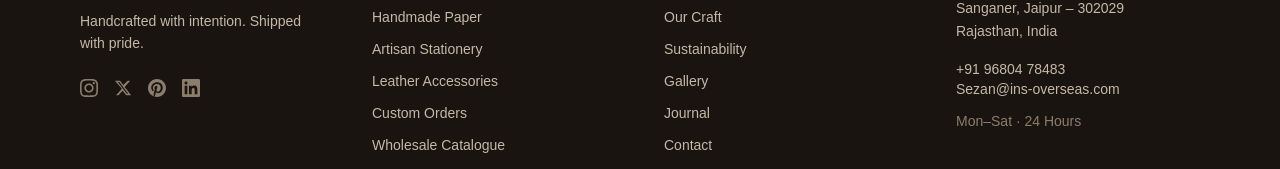
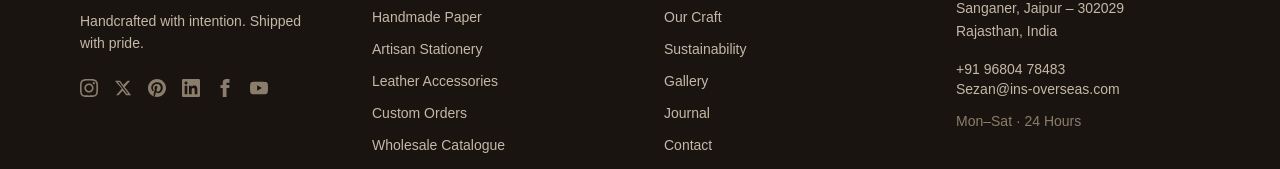
Before and after one commit to yashmarwal/INS-overseas, a React (Vite) app: page /our-craft in a window 1280 px wide. Shown: the part 2611-2780 px from the top of the page. Built offline with nearby package versions, Linux system fonts and the light colour scheme.

Commit message:
feat: add vimeo video to manufacturing teaser/page and facebook/youtube links to footer

```diff
--- a/src/components/home/FactoryVideo.tsx
+++ b/src/components/home/FactoryVideo.tsx
@@ -3,6 +3,7 @@ import { motion, AnimatePresence } from "framer-motion";
 import { Play, X, ChevronLeft, ChevronRight } from "lucide-react";
 
 const videos = [
+  { id: "1201685544" },
   { id: "1201155136" },
   { id: "1201155135" },
   { id: "1201155137" },
--- a/src/components/home/ManufacturingTeaser.tsx
+++ b/src/components/home/ManufacturingTeaser.tsx
@@ -4,9 +4,9 @@ import { Play, ArrowRight } from "lucide-react";
 
 // First 3 video IDs from the real Vimeo playlist
 const previewVideos = [
+  "1201685544",
   "1199824555",
   "1199824554",
-  "1199824476",
 ];
 
 const EASE = [0.16, 1, 0.3, 1] as [number, number, number, number];
--- a/src/components/ui/Footer.tsx
+++ b/src/components/ui/Footer.tsx
@@ -67,6 +67,32 @@ export default function Footer() {
             >
               <svg width="18" height="18" viewBox="0 0 24 24" fill="currentColor">
                 <path d="M20.447 20.452h-3.554v-5.569c0-1.328-.027-3.037-1.852-3.037-1.853 0-2.136 1.445-2.136 2.939v5.667H9.351V9h3.414v1.561h.046c.477-.9 1.637-1.85 3.37-1.85 3.601 0 4.267 2.37 4.267 5.455v6.286zM5.337 7.433c-1.144 0-2.063-.926-2.063-2.065 0-1.138.92-2.063 2.063-2.063 1.14 0 2.064.925 2.064 2.063 0 1.139-.925 2.065-2.064 2.065zm1.782 13.019H3.555V9h3.564v11.452zM22.225 0H1.771C.792 0 0 .774 0 1.729v20.542C0 23.227.792 24 1.771 24h20.451C23.2 24 24 23.227 24 22.271V1.729C24 .774 23.2 0 22.222 0h.003z"/>
+              </svg>
+            </a>
+
+            {/* Facebook */}
+            <a
+              href="https://www.facebook.com/profile.php?id=61590863317913"
+              target="_blank"
+              rel="noreferrer"
+              className="text-warm-grey hover:text-gold transition-colors"
+              aria-label="Facebook"
+            >
+              <svg width="18" height="18" viewBox="0 0 24 24" fill="currentColor">
+                <path d="M9 8h-3v4h3v12h5v-12h3.642l.358-4h-4v-1.667c0-.955.192-1.333 1.115-1.333h2.885v-5h-3.808c-3.596 0-5.192 1.583-5.192 4.615v3.385z"/>
+              </svg>
+            </a>
+
+            {/* YouTube */}
+            <a
+              href="https://youtube.com/@insoverseas?si=3s86uuttDHJIOMpE"
+              target="_blank"
+              rel="noreferrer"
+              className="text-warm-grey hover:text-gold transition-colors"
+              aria-label="YouTube"
+            >
+              <svg width="18" height="18" viewBox="0 0 24 24" fill="currentColor">
+                <path d="M23.498 6.163a3.003 3.003 0 0 0-2.11-2.11C19.518 3.545 12 3.545 12 3.545s-7.518 0-9.388.508a3.003 3.003 0 0 0-2.11 2.11C0 8.033 0 12 0 12s0 3.967.502 5.837a3.003 3.003 0 0 0 2.11 2.11c1.87.508 9.388.508 9.388.508s7.518 0 9.388-.508a3.003 3.003 0 0 0 2.11-2.11C24 15.967 24 12 24 12s0-3.967-.502-5.837zM9.545 15.568V8.432L15.818 12l-6.273 3.568z"/>
               </svg>
             </a>
           </div>
--- a/src/routes/manufacturing.tsx
+++ b/src/routes/manufacturing.tsx
@@ -18,6 +18,7 @@ export const Route = createFileRoute("/manufacturing")({
 
 // ── VIDEOS — Vimeo IDs ──
 const videos = [
+  { id: "1201685544" },
   { id: "1201155136" },
   { id: "1201155135" },
   { id: "1201155137" },
```
